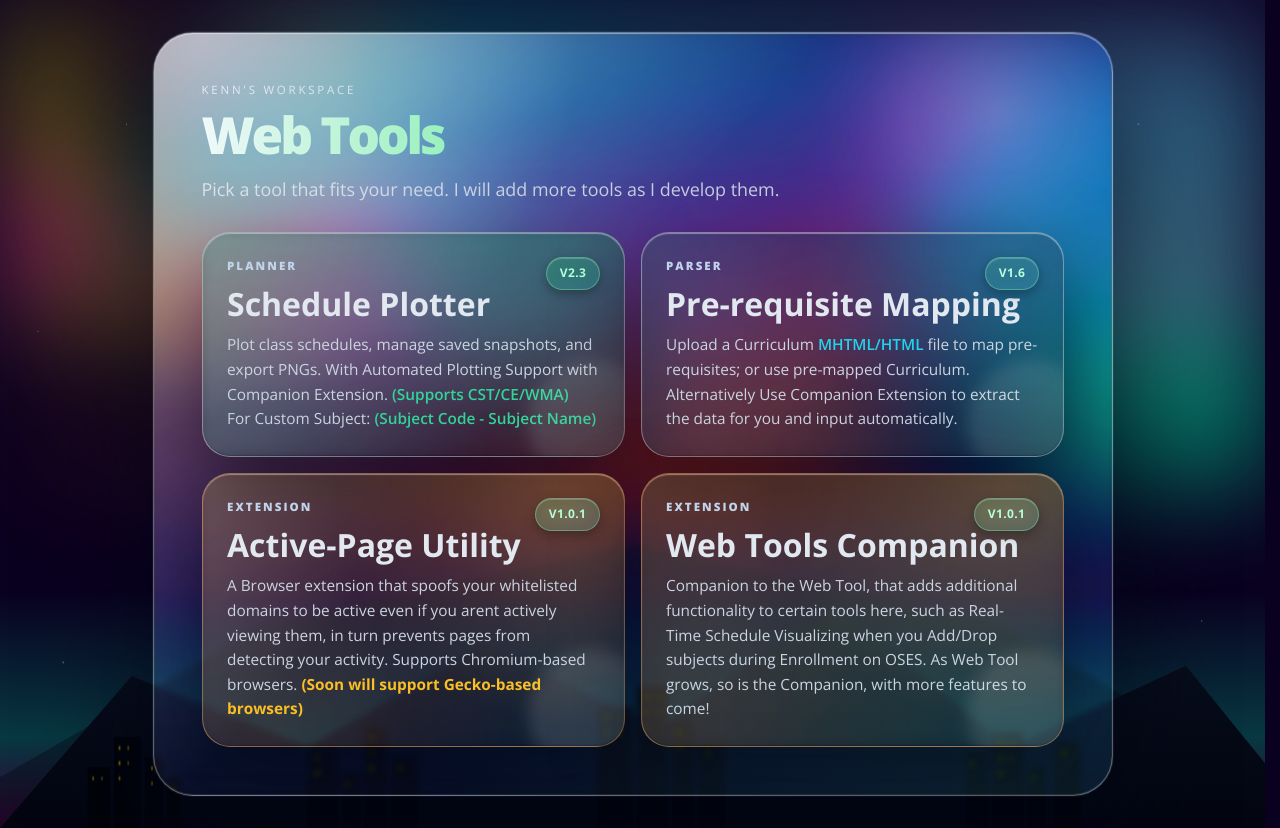
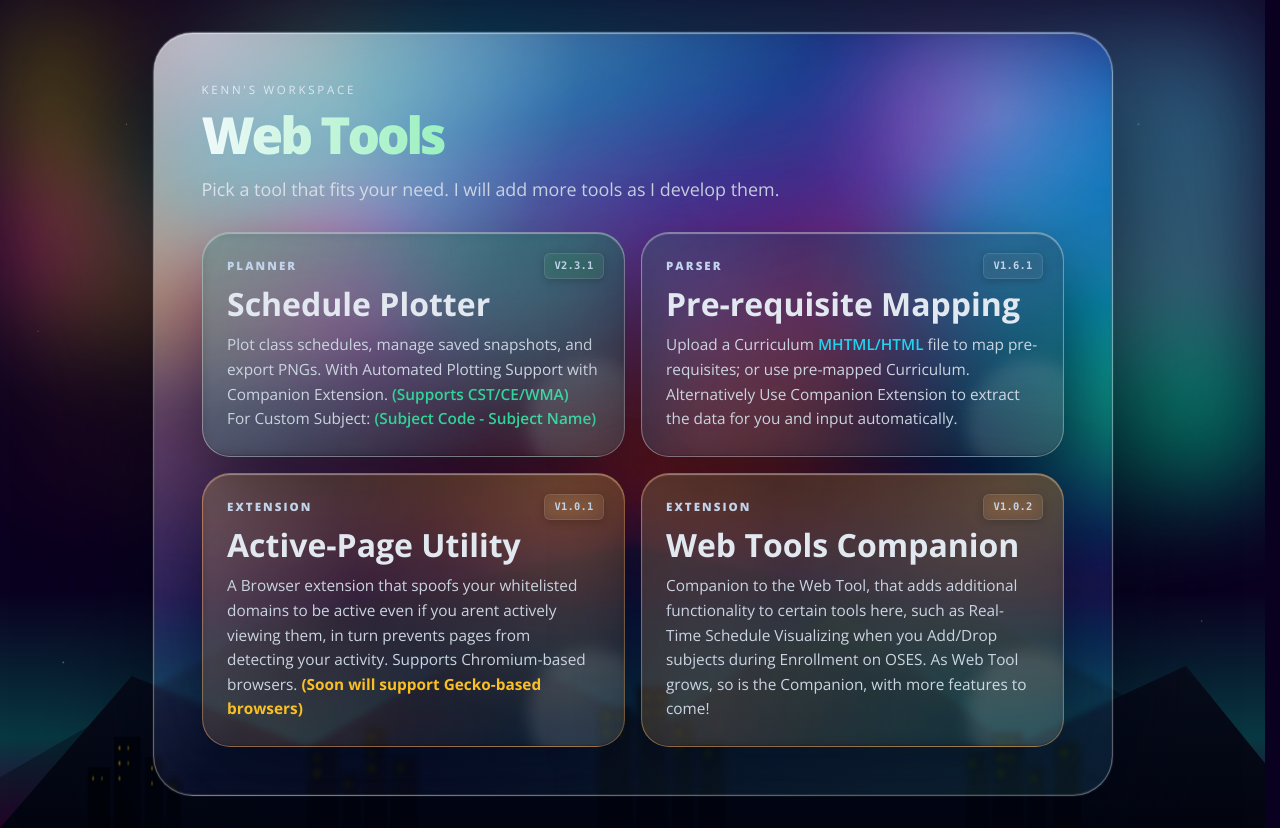
Before and after one commit to imjustapotato/web-tools, a website built with Vite: page index.html in a window 1280 px wide. Built offline with nearby package versions, Linux system fonts and the light colour scheme.

Commit message:
chore: bumped version badges for each tools with visual tweaks for the version badges

```diff
--- a/index.html
+++ b/index.html
@@ -132,7 +132,7 @@
             <div class="tool-grid">
                 <!-- Primary tool cards -->
                 <a class="tool-card tool-card-primary" href="/schedule-visualizer/">
-                    <div class="tool-badge">v2.3</div>
+                    <div class="tool-badge">v2.3.1</div>
                     <span class="tool-kicker">Planner</span>
 
                     <strong>Schedule Plotter</strong>
@@ -144,7 +144,7 @@
                 </a>
 
                 <a class="tool-card tool-card-secondary" href="/portal-parser/">
-                    <div class="tool-badge">v1.6</div>
+                    <div class="tool-badge">v1.6.1</div>
                     <span class="tool-kicker">Parser</span>
                     <strong>Pre-requisite Mapping</strong>
                     <span class="tool-description">Upload a Curriculum <span class="txt-emphasis">MHTML/HTML</span> file to map pre-requisites; or use
@@ -164,7 +164,7 @@
 
                 <!-- Disable Tool Utility <a class="tool-card tool-card-tertiary disabled" href="/companion-page/" aria-disabled="true" tabindex="-1" onclick="event.preventDefault();"> -->
                 <a class="tool-card tool-card-tertiary" href="/companion-page/">
-                    <div class="tool-badge">v1.0.1</div>
+                    <div class="tool-badge">v1.0.2</div>
                     <span class="tool-kicker">Extension</span>
                     <strong>Web Tools Companion</strong>
                     <span class="tool-description">Companion to the Web Tool, that adds additional functionality to certain tools here, such as Real-Time Schedule Visualizing when you Add/Drop subjects during Enrollment on OSES.
--- a/package.json
+++ b/package.json
@@ -1,4 +1,5 @@
 {
+  "version": "1.0.3",
   "scripts": {
     "dev": "vite",
     "build": "vite build",
--- a/src/styles/home.css
+++ b/src/styles/home.css
@@ -412,23 +412,24 @@ body.theme-glassmorph {
 
 .tool-badge {
     position: absolute;
-    top: 1.5rem;
-    right: 1.5rem;
+    top: 1.25rem;
+    right: 1.25rem;
     display: inline-flex;
     align-items: center;
-    padding: 0.4rem 0.8rem;
-    border-radius: 99px; /* Pill shape */
-    font-size: 0.75rem;
+    padding: 0.25rem 0.6rem;
+    border-radius: 6px;
+    font-size: 0.65rem;
     font-weight: 700;
-    letter-spacing: 0.03em;
+    font-family: ui-monospace, SFMono-Regular, Menlo, Monaco, Consolas, monospace;
+    letter-spacing: 0.02em;
     text-transform: uppercase;
-    background: linear-gradient(145deg, rgba(82, 227, 172, 0.2), rgba(80, 215, 255, 0.2));
-    border: 1px solid rgba(134, 239, 172, 0.4);
-    color: #b7ffdd;
-    box-shadow: 0 4px 12px rgba(0, 0, 0, 0.3), inset 0 1px 0 rgba(255, 255, 255, 0.2);
+    background: rgba(255, 255, 255, 0.05);
+    border: 1px solid rgba(255, 255, 255, 0.1);
+    color: var(--muted);
     backdrop-filter: blur(8px);
     -webkit-backdrop-filter: blur(8px);
     z-index: 10;
+    box-shadow: 0 2px 10px rgba(0, 0, 0, 0.2);
 }
 
 
```
